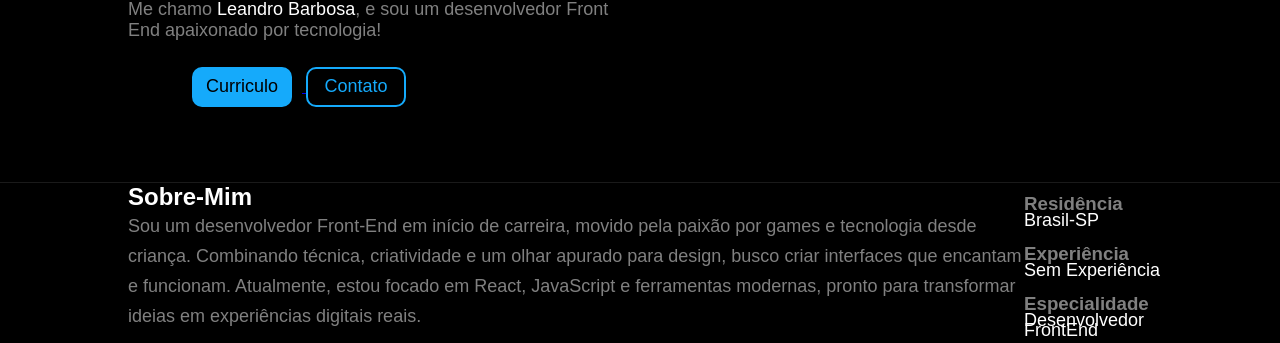
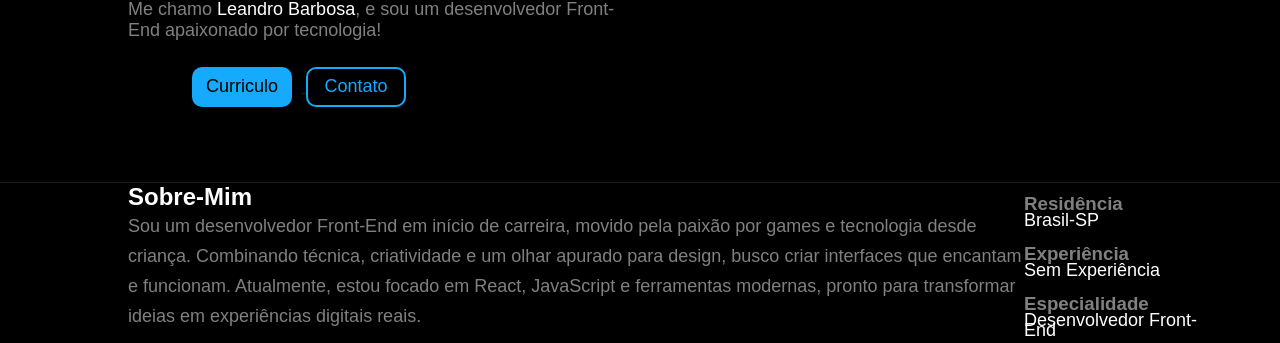
Before and after one commit to Leandro-XPG/Portif-lio-Oficial, a plain HTML site: page index.html in a window 1280 px wide. Shown: the part 457-800 px from the top of the page. Drawn offline with Linux system fonts and the light colour scheme; a web font is replaced by a local one.

Commit message:
ultimos ajustes

```diff
--- a/index.html
+++ b/index.html
@@ -23,7 +23,7 @@
     <!-- ====== SEÇÃO INICIAL / SOBRE MIM ====== -->
     <section class="inicio" id="inicio">
         <h1>Transformando idéias em <span>experiências</span> digitais incríveis.</h1>
-        <p>Me chamo <span>Leandro Barbosa</span>, e sou um desenvolvedor Front End apaixonado por tecnologia!</p>
+        <p>Me chamo <span>Leandro Barbosa</span>, e sou um desenvolvedor Front-End apaixonado por tecnologia!</p>
 
         <!-- Botão para download do currículo -->
         <a href="arquivos/Curriculo_Leandro_Barbosa_Pereira.pdf" download>
@@ -50,7 +50,7 @@
 
             <div class="hab">
                 <h3>Especialidade</h3>
-                <p>Desenvolvedor FrontEnd</p>
+                <p>Desenvolvedor Front-End</p>
             </div>
         </div>
     </section>
```
